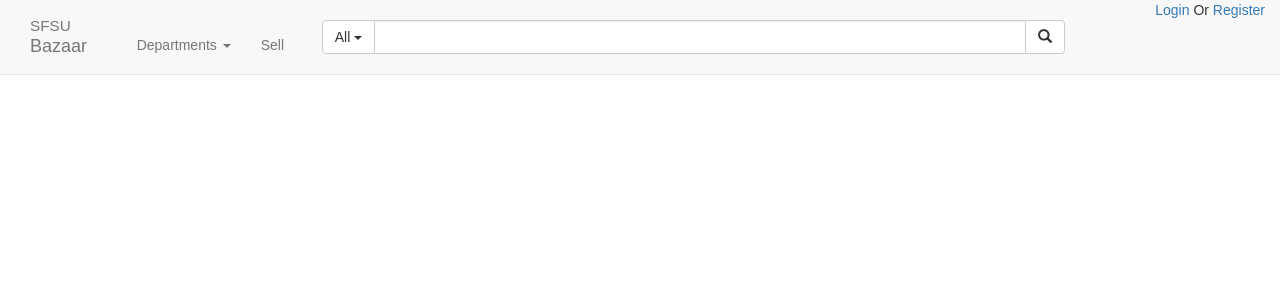
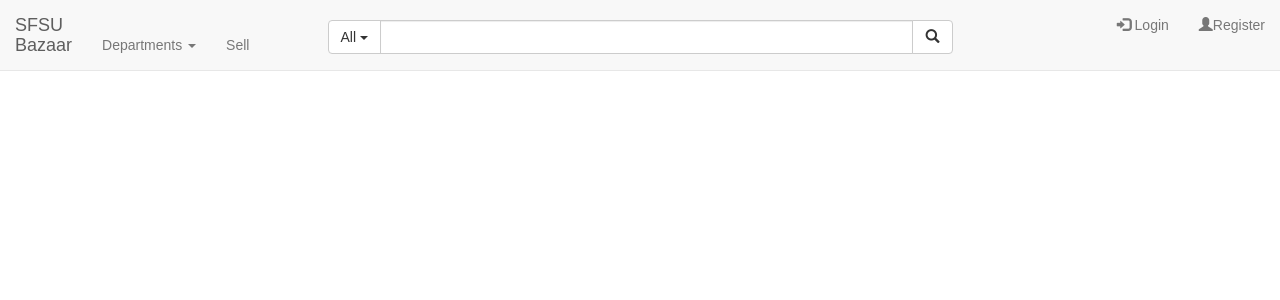
Before and after one commit to GilBu/SfsuBazaar, a PHP site: page /application/view/_templates/header.php in a window 1280 px wide. Shown: the top 300 px of the page. Run offline with PHP 8.4, Linux system fonts and the light colour scheme; some libraries are stand-ins or nearby versions.

Commit message:
rearragned buttons

```diff
--- a/application/view/_templates/header.php
+++ b/application/view/_templates/header.php
@@ -21,13 +21,13 @@
 <style>
 
 	body {
-		padding-top: 85px;
+		padding-top: 75px;
 	}
 
 	.search-bar {
 		padding-top: 20px;
 		margin: auto;
-		max-width: 65%;
+		max-width: 50%;
 	}
 
 	.scrollable-menu {
@@ -45,9 +45,9 @@
 	.nav-btns {
 		padding-top: 20px;
 	}
-	.nav-margin {
-		margin-bottom: 15px;
-	}
+
+
+
 
 </style>
 
@@ -69,34 +69,25 @@
 	<div class="container-fluid">
 		<!-- Navbar -->
 		<nav class="navbar navbar-default navbar-fixed-top">
-			<div class="row-fluid">
+			<div class="container-fluid">
+				<div class="navbar-header">
 
-				<!-- LOGO -->
-				<div class="col-sm-1 nav-margin">
-					<a class="navbar-brand" href="<?php echo URL; ?>"><small>SFSU</small> <br> Bazaar</a>
-				</div>
-
-
-				<div class="col-md-11">
-
-
-
-					<!-- department, sell, search bar -->
-					<div class="row-fluid">
-
-						<!-- collapses row when screen width is small -->
-						<div class="container-fluid">
-							<a class="navbar-toggle" data-toggle="collapse" data-target=".navbar-collapse">
+					<!-- collapse toggle button -->
+					<button type="button" class="navbar-toggle" data-toggle="collapse" data-target=".navbar-collapse">
 						<span class="icon-bar"></span>
 						<span class="icon-bar"></span>
 						<span class="icon-bar"></span>
-							</a>
+					</button>
+
+					<!-- LOGO -->
+					<a class="navbar-brand" href="<?php echo URL; ?>">SFSU<br>Bazaar</a>
+
 				</div>
 
 				<!-- department, sell, search bar be callapsed here -->
 				<div class="navbar-collapse collapse">
 					<ul class="nav navbar-nav nav-btns">
-								<li class="dropdown">
+						<li class="dropdown nav-item">
 
 							<!-- Departments dropdown button -->
 							<a href="<?php echo URL; ?>" class="dropdown-toggle" data-toggle="dropdown">
@@ -106,40 +97,27 @@
 
 							<!-- departments list-->
 							<ul class="dropdown-menu scrollable-menu">
-										<li>
-											<div class="row" style="width: 300px;">
-												<ul class="list-unstyled col-md-12">
-													<li>
-														<a href="<?php echo URL; ?>">All Departments</a>
-													</li>
+								<li><a href="<?php echo URL; ?>">All Departments</a></li>
+								<li><a href="<?php echo URL; ?>">Appliances</a></li>
+								<li><a href="<?php echo URL; ?>">Automotive</a></li>
+								<li><a href="<?php echo URL; ?>">Books</a></li>
+							</ul> <!-- end list of departments -->
 
-													<li>
-														<a href="<?php echo URL; ?>">Appliances</a>
-													</li>
-
-													<li>
-														<a href="<?php echo URL; ?>">Automotive</a>
-													</li>
-
-													<li>
-														<a href="<?php echo URL; ?>">Books</a>
-													</li>
-												</ul> <!-- end list of departments -->
-											</div>
-										</li>
-									</ul>
 						</li> <!-- end dropdown -->
 
 						<!-- Sell Product Button -->
-								<li>
-									<a href="<?php echo URL; ?>product/newProduct">Sell</a>
-								</li>
+						<li><a href="<?php echo URL; ?>product/newProduct">Sell</a></li>
 
 					</ul> <!-- end of departments and sell buttons -->
 
+					<!-- login/register links -->
+					<ul class="nav navbar-nav navbar-right">
+						<li><a href="<?php echo URL; ?>"><span class="glyphicon glyphicon-log-in"></span> Login</a></li>
+						<li><a href="<?php echo URL; ?>" style="padding-right:15px;"><span class="glyphicon glyphicon-user"></span>Register</a></li>
+					</ul>
 
 					<!-- Search Bar -->
-							<div class="search-bar">
+					<div class="search-bar nav-item">
 						<form action="<?php echo URL; ?>listing/search" method="POST">
 
 							<div class="form-group" style="display:inline;">
@@ -178,15 +156,7 @@
 							</div>
 						</form>
 					</div> <!-- end of search bar -->
-							<ul class="top-right">
-								<a href="<?php echo URL; ?>">Login</a>
-								Or
-								<a href="<?php echo URL; ?>" style="padding-right:15px;">Register</a>
-							</ul>
-							<br>
 				</div> <!-- end of collapse -->
-					</div>
-				</div>
 			</div>
 		</nav> <!-- end of nav -->
 	</div>
```
Lines whose indentation alone changed are shown as unchanged.
